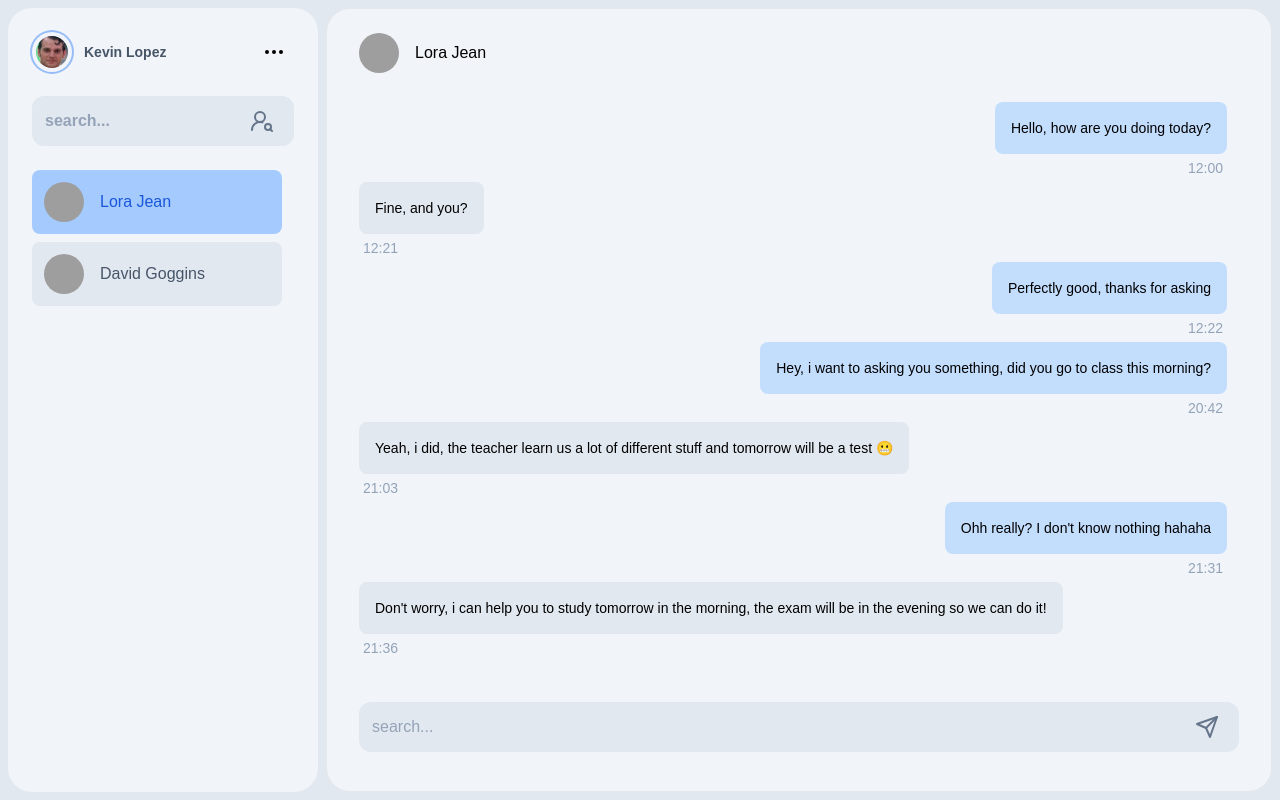
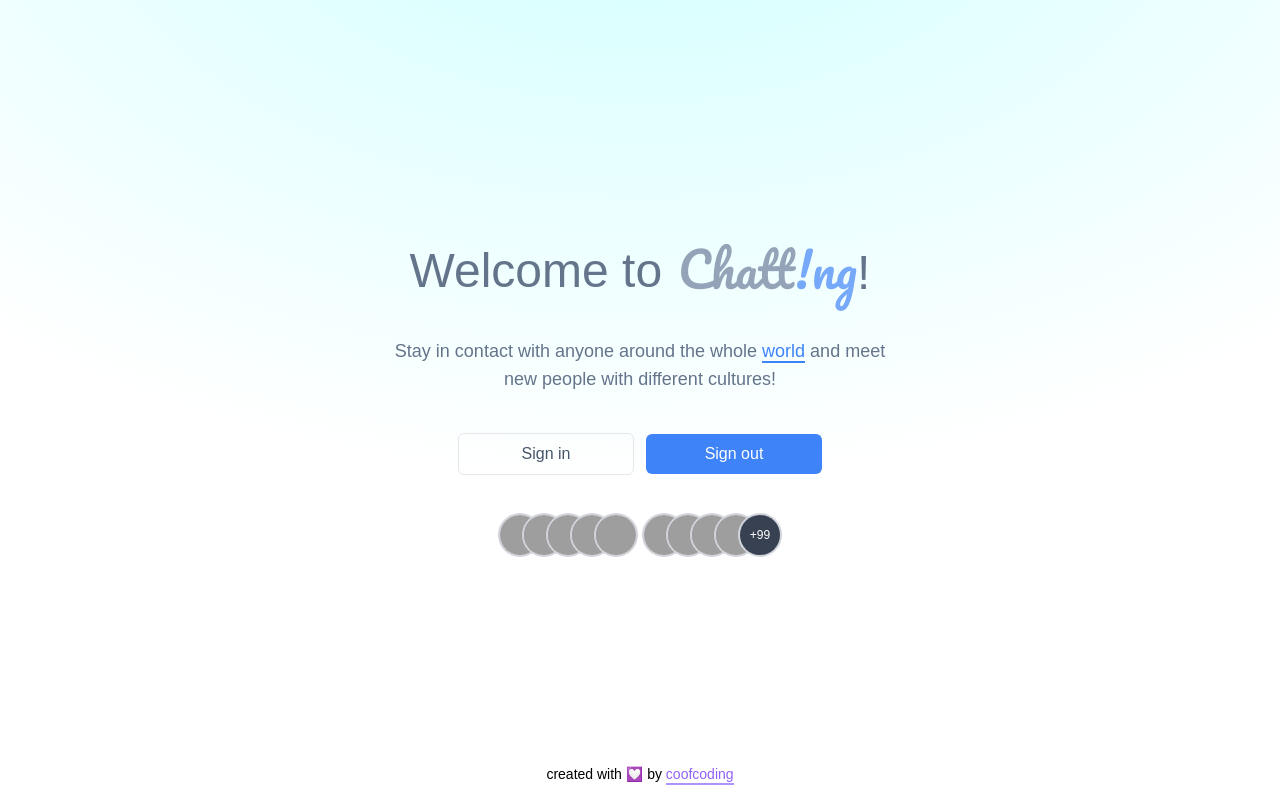
Before and after one commit to coofcoding/online-chat, a React (Vite) app: page /home in a window 1280 px wide. Before the commit this address led to /. Built offline with nearby package versions, Linux system fonts and the light colour scheme; grey boxes are pictures that could not be loaded.

Commit message:
state changed for test the routing

```diff
--- a/src/router/AppRouter.jsx
+++ b/src/router/AppRouter.jsx
@@ -4,7 +4,7 @@ import { LoginPage, RegisterPage, HomePage } from "../auth/pages";
 import { ContentPage } from "../home/pages/ContentPage";
 
 export const AppRouter = () => {
-    const [status, setStatus] = useState("authenticated");
+    const [status, setStatus] = useState("not-authenticated");
 
     return (
         <Routes>
```
